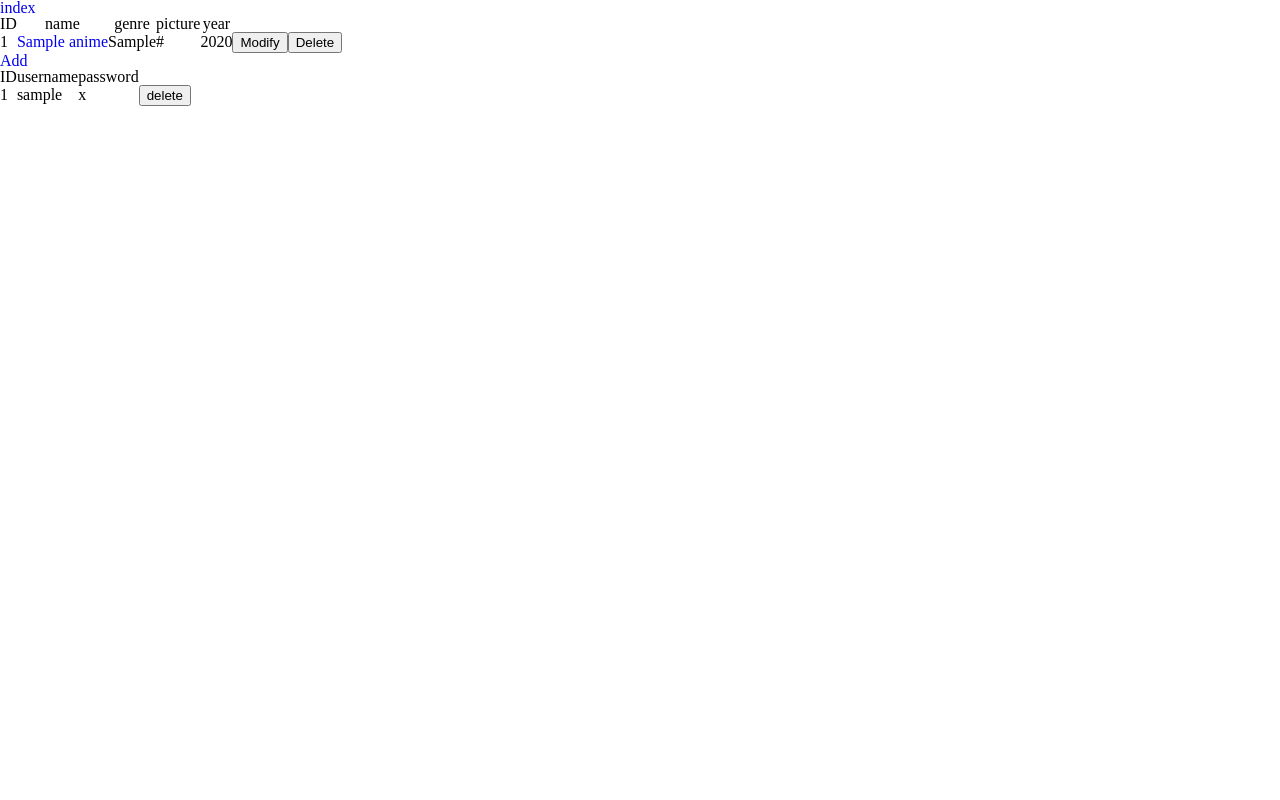
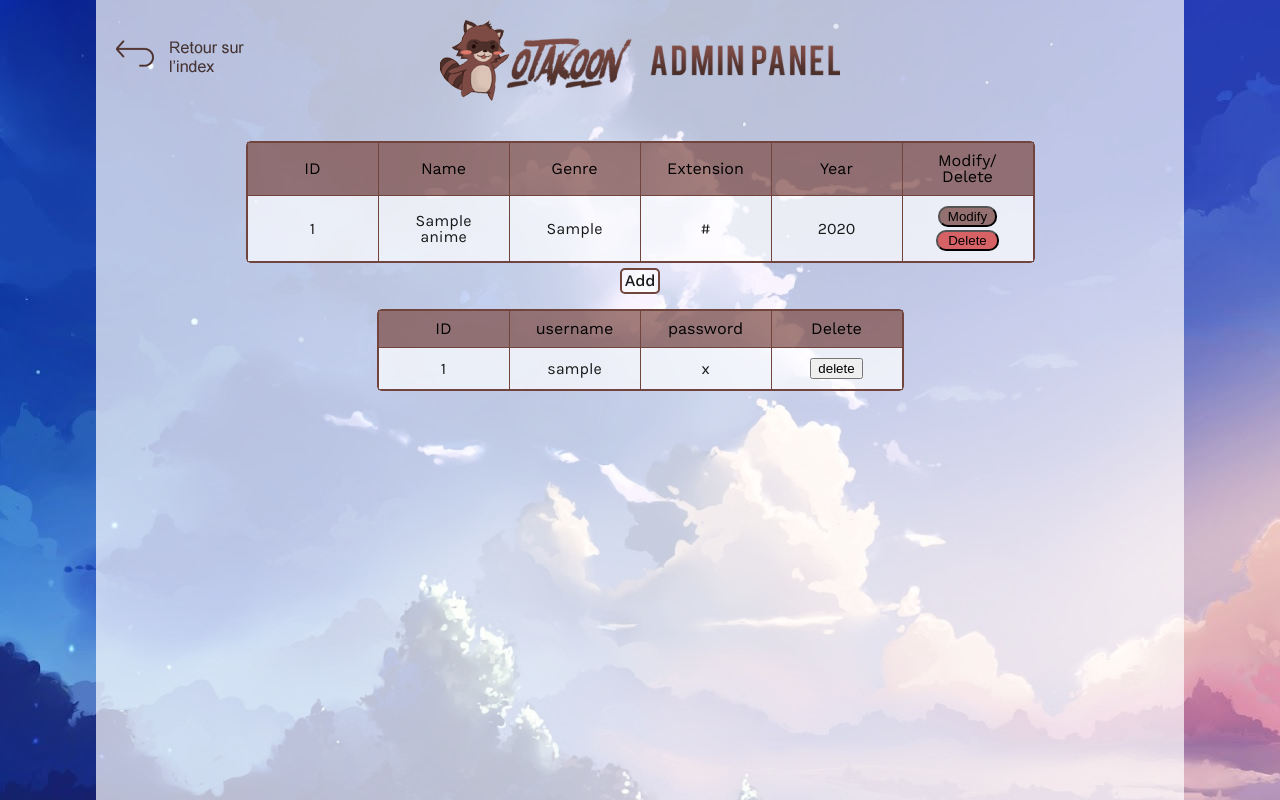
Before and after one commit to mariete36/SI_PHP, a PHP site: page /admin.php in a window 1280 px wide. Run offline with PHP 8.4, Linux system fonts and the light colour scheme; tables that the repository leaves empty or names only in its code hold one stand-in row (values such as "Sample post").

Commit message:
admin panel css

```diff
--- a/admin.php
+++ b/admin.php
@@ -11,21 +11,29 @@ require_once "init_db.php";
     <meta name="viewport"
           content="width=device-width, user-scalable=no, initial-scale=1.0, maximum-scale=1.0, minimum-scale=1.0">
     <meta http-equiv="X-UA-Compatible" content="ie=edge">
-    <link rel="stylesheet" href="css/style.css">
     <link rel="stylesheet" href="css/reset.css">
+    <link rel="stylesheet" href="css/style_admin.css">
     <title>Document</title>
 </head>
 
-<body>
-<a href="index.php">index</a>
+<body class="body">
+    <div class="container">
+        <a class="index" href="index.php"><img src="image/retourindex.png" alt=""></a>
+
+
+        <header class="header">
+            <img src="image/adminlogo.png" alt="logo">
+        </header>
+
         <div class="read">
-    <table>
+            <table class="table">
                 <tr>
-            <th>ID</th>
-            <th>name</th>
-            <th>genre</th>
-            <th>picture</th>
-            <th>year</th>
+                    <th class="th">ID</th>
+                    <th class="th">Name</th>
+                    <th class="th">Genre</th>
+                    <th class="th">Extension</th>
+                    <th class="th">Year</th>
+                    <th class="th">Modify/</br>Delete</th>
                 </tr>
 
                 <?php
@@ -46,21 +54,20 @@ require_once "init_db.php";
                 /* parcourt le tableau donné par fetch et affiche un tr tant qu'il trouve une ligne dans la table. */
                 while (false !== $row = $stmt->fetch(PDO::FETCH_ASSOC)) :?>
                     <tr>
-                <td><?=$row["id"]?></td>
-                <td><a href="anime_description.php?id=<?=$row["id"]?>"><?=$row["name"]?></a></td>
-                <td><?=$row["genre"]?></td>
-                <td><?=$row["url"]?></td>
-                <td><?=$row["year"]?></td>
-                <td class="modifyLink">
+                        <td class="td" ><?=$row["id"]?></td>
+                        <td class="td" ><a href="anime_description.php?id=<?=$row["id"]?>"><?=$row["name"]?></a></td>
+                        <td class="td" ><?=$row["genre"]?></td>
+                        <td class="td" ><?=$row["url"]?></td>
+                        <td class="td" ><?=$row["year"]?></td>
+                        <td class="modifyLink deleteButton td">
                             <form action="update.php" method="POST">
                                 <input type="hidden" name="id" value="<?=$row["id"]?>">
-                        <input type="submit" value="Modify">
+                                <input class="modifybtn" type="submit" value="Modify">
                             </form>
-                </td>
-                <td class="deleteButton">
+
                             <form action="actions/action_delete.php" method="POST">
                                 <input type="hidden" name="id" value="<?=$row["id"]?>">
-                        <input type="submit" value="Delete">
+                                <input class="deletebtn" type="submit" value="Delete">
                             </form>
                         </td>
                     </tr>
@@ -68,16 +75,16 @@ require_once "init_db.php";
 
             </table>
         </div>
-
-<a href="add.php">Add</a>
-
-
-    <div class="read">
-        <table>
+        <div class="flex">
+            <a class="addLink" href="add.php">Add</a>
+        </div>
+            <div class="read marginBottom">
+                <table class="table">
                     <tr>
-                <th>ID</th>
-                <th>username</th>
-                <th>password</th>
+                        <th class="th" >ID</th>
+                        <th class="th" >username</th>
+                        <th class="th" >password</th>
+                        <th class="th" >Delete</th>
                     </tr>
 
                     <?php
@@ -99,10 +106,10 @@ require_once "init_db.php";
                      * */
                     while (false !== $row = $stmt_user->fetch(PDO::FETCH_ASSOC)) :?>
                         <tr>
-                    <td><?=$row["id"]?></td>
-                    <td><?=$row["username"]?></td>
-                    <td><?=$row["password"]?></td>
-                    <td>
+                            <td class="td" ><?=$row["id"]?></td>
+                            <td class="td" ><?=$row["username"]?></td>
+                            <td class="td" ><?=$row["password"]?></td>
+                            <td class="td" >
                                 <form action="actions/action_user_delete.php" method="POST">
                                     <input type="hidden" name="id" value="<?=$row["id"]?>">
                                     <input type="submit" value="delete">
@@ -112,5 +119,6 @@ require_once "init_db.php";
                     <?php endwhile;?>
                 </table>
             </div>
+    </div>
 </body>
 </html>
--- /dev/null
+++ b/css/style_admin.css
@@ -0,0 +1,133 @@
+.body {
+    background-image: url(../image/bgadmin.jpg);
+    background-attachment: fixed;
+    background-repeat: no-repeat;
+}
+
+.header {
+    display: flex;
+    justify-content: center;
+    margin-bottom: 40px;
+    margin-top: 20px;
+}
+
+.flex {
+    display: flex;
+    justify-content: center;
+}
+
+.container {
+    background: rgba(255, 255, 255, 0.7);
+    width: 85%;
+    margin: 0 auto;
+    overflow: hidden;
+    position: relative;
+    min-height: 100vh;
+}
+
+.read {
+    display: flex;
+    justify-content: center;
+}
+
+.table {
+    display: table-cell;
+    border: thin solid #72443e;
+    border-radius: 5px;
+}
+
+.th, .td{
+    border: thin solid #72443e;
+    width: 100px;
+    text-align: center;
+    vertical-align: middle;
+    padding: 10px 15px;
+}
+
+.th {
+    background-color: rgba(126, 75, 68, 0.7);
+    font-family: "workRegular";
+}
+
+.td {
+    background: rgba(255, 255, 255, 0.7);
+    font-family: "karlaRegular";
+    color: #191919;
+}
+
+.modifybtn {
+    border-radius: 10px;
+    margin-bottom: 3px;
+    background-color: #947071;
+    padding-left: 8px;
+    padding-right: 8px;
+}
+
+.deletebtn {
+    border-radius: 10px;
+    padding-left: 10px;
+    padding-right: 10px;
+    background-color: #d76265;
+}
+
+.index {
+    position: absolute;
+    top :40px;
+    left:20px;
+}
+
+.addLink {
+    font-family: "workMedium";
+    margin-top: 5px;
+    margin-bottom: 15px;
+    border: solid #72443e 2px;
+    border-radius: 5px;
+    padding: 3px;
+    background: rgba(255, 255, 255, 0.7);
+}
+
+.marginBottom {
+    margin-bottom: 25px;
+}
+
+
+
+
+
+
+
+
+@font-face {
+   font-family: "workBold";
+   src: url("../fonts/Work_Sans/WorkSans-Bold.ttf");
+}
+
+@font-face {
+   font-family: "workMedium";
+   src: url("../fonts/Work_Sans/WorkSans-Medium.ttf");
+}
+
+@font-face {
+   font-family: "workRegular";
+   src: url("../fonts/Work_Sans/WorkSans-Regular.ttf");
+}
+
+@font-face {
+   font-family: "karlaBold";
+   src: url("../fonts/Karlas/Karla-Bold.ttf");
+}
+
+@font-face {
+   font-family: "karlaRegular";
+   src: url("../fonts/Karla/Karla-Regular.ttf");
+}
+
+@font-face {
+   font-family: "karlaItalic";
+   src: url("../fonts/Karla/Karla-Italic.ttf");
+}
+
+a {
+    text-decoration: none;
+    color: #191919;
+}
```
Also changed, not shown: image/adminlogo.png (added), image/bgadmin.jpg (added), image/retourindex.png (added), 1 other file. Lines whose indentation alone changed are shown as unchanged.
